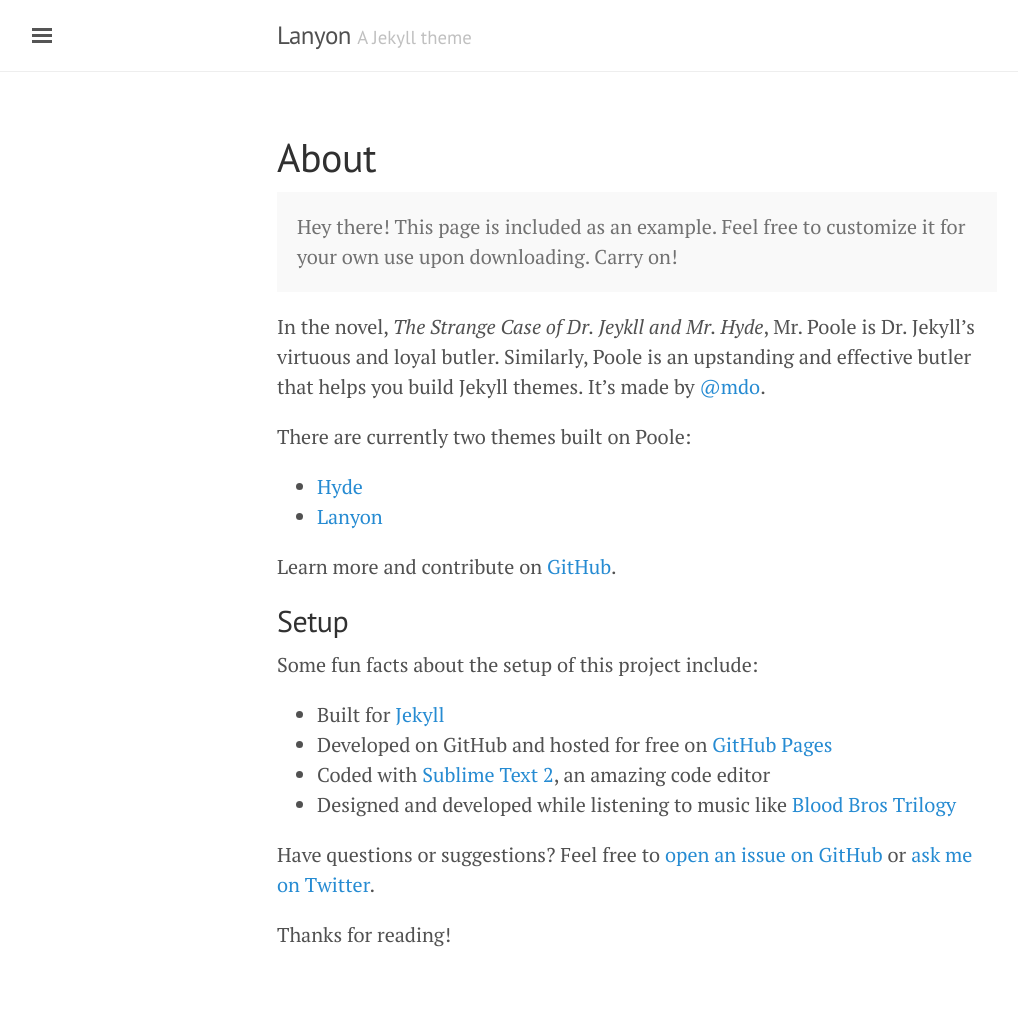
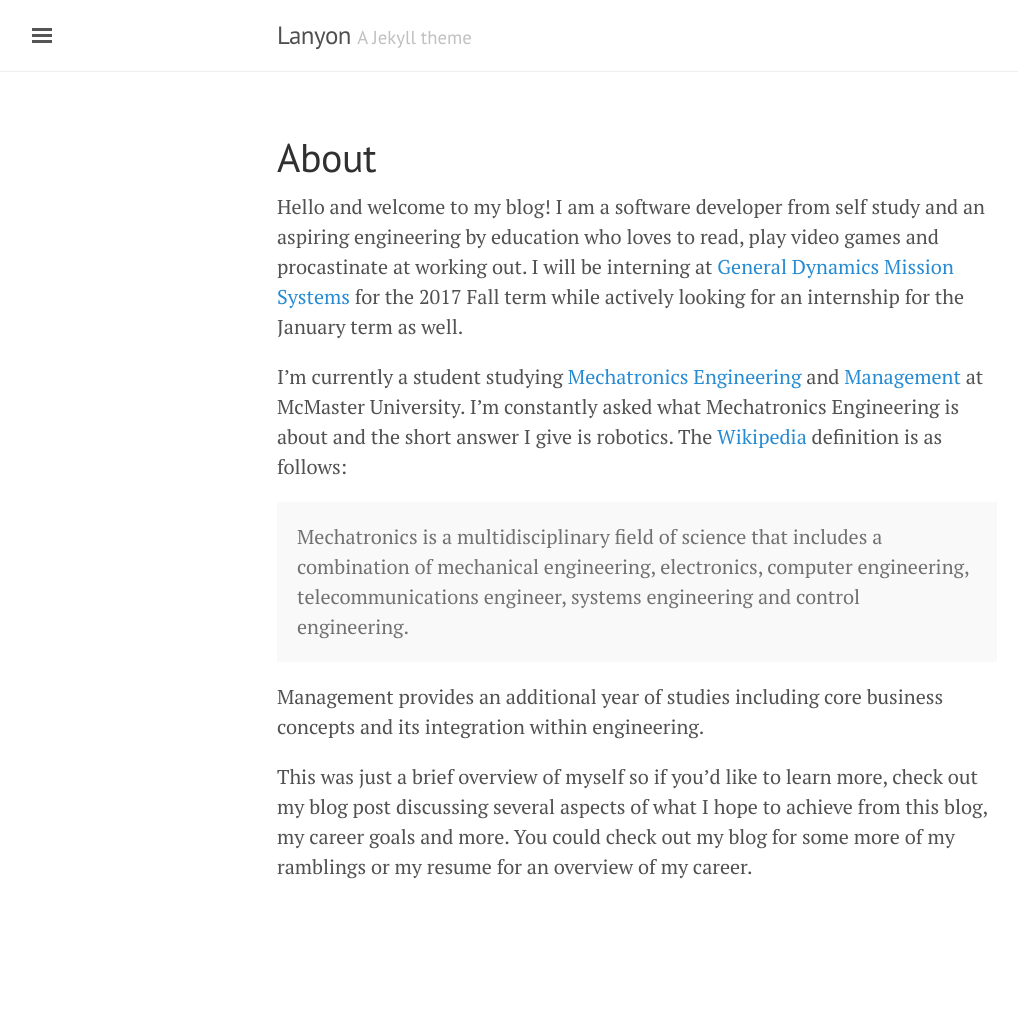
Before and after one commit to robgoyal/robgoyal.github.io, a Jekyll site: the page built from about.md, in a window 1280 px wide. Shown: the whole page, without its empty margins (3-1021 px from the left). Built offline with Jekyll 4.4.1, drawn with Linux system fonts in a browser that asks for light colours; after the commit the page ends 962 px from its top, so only the background shows below that.

Commit message:
Included about me page

```diff
--- a/about.md
+++ b/about.md
@@ -3,28 +3,14 @@
 title: About
 ---
 
+Hello and welcome to my blog! I am a software developer from self study and an aspiring engineering by education who loves to read, play video games and procastinate at working out. I will be interning at [General Dynamics Mission Systems](https://gdmissionsystems.com/) for the 2017 Fall term while actively looking for an internship for the January term as well.
+
+I'm currently a student studying [Mechatronics Engineering](http://www.cas.mcmaster.ca/cas/0template1.php?902) and [Management](http://www.eng.mcmaster.ca/engandmgt/) at McMaster University. I'm constantly asked what Mechatronics Engineering is about and the short answer I give is robotics. The [Wikipedia](https://en.wikipedia.org/wiki/Mechatronics) definition is as follows:
+
 <p class="message">
-  Hey there! This page is included as an example. Feel free to customize it for your own use upon downloading. Carry on!
+    Mechatronics is a multidisciplinary field of science that includes a combination of mechanical engineering, electronics, computer engineering, telecommunications engineer, systems engineering and control engineering.
 </p>
 
-In the novel, *The Strange Case of Dr. Jeykll and Mr. Hyde*, Mr. Poole is Dr. Jekyll's virtuous and loyal butler. Similarly, Poole is an upstanding and effective butler that helps you build Jekyll themes. It's made by [@mdo](https://twitter.com/mdo).
+Management provides an additional year of studies including core business concepts and its integration within engineering.
 
-There are currently two themes built on Poole:
-
-* [Hyde](http://hyde.getpoole.com)
-* [Lanyon](http://lanyon.getpoole.com)
-
-Learn more and contribute on [GitHub](https://github.com/poole).
-
-## Setup
-
-Some fun facts about the setup of this project include:
-
-* Built for [Jekyll](http://jekyllrb.com)
-* Developed on GitHub and hosted for free on [GitHub Pages](https://pages.github.com)
-* Coded with [Sublime Text 2](http://sublimetext.com), an amazing code editor
-* Designed and developed while listening to music like [Blood Bros Trilogy](https://soundcloud.com/maddecent/sets/blood-bros-series)
-
-Have questions or suggestions? Feel free to [open an issue on GitHub](https://github.com/poole/issues/new) or [ask me on Twitter](https://twitter.com/mdo).
-
-Thanks for reading!
+This was just a brief overview of myself so if you'd like to learn more, check out my blog post discussing several aspects of what I hope to achieve from this blog, my career goals and more. You could check out my blog for some more of my ramblings or my resume for an overview of my career.
```
